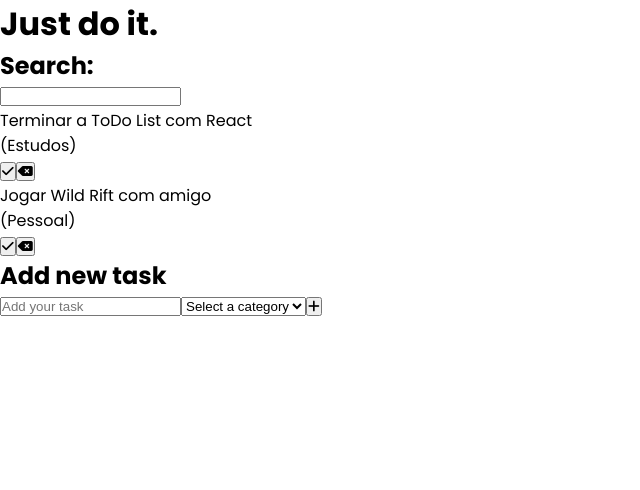
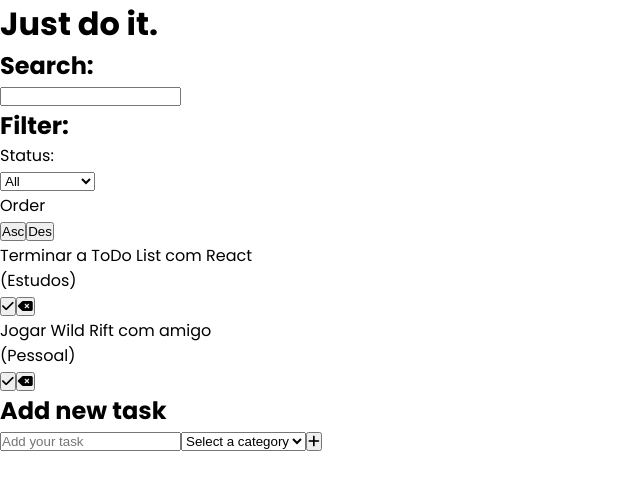
Before and after one commit to codebyveronica/ToDo-React, a React (Vite) app in the folder todo/: page / in a window 1280 px wide. Shown: the top 490 px of the page, without its empty margins (0-640 px from the left). Built offline with nearby package versions, Linux system fonts and the light colour scheme.

Commit message:
add filter functionality
I added a select with the functionality to filter tasks between all, complete and incomplete.

```diff
--- a/todo/src/App.jsx
+++ b/todo/src/App.jsx
@@ -3,6 +3,7 @@ import { useState } from "react";
 import ToDo from "./components/ToDo";
 import ToDoForm from "./components/ToDoForm";
 import Search from "./components/Search";
+import Filter from "./components/Filter";
 
 import "./App.css";
 
@@ -23,6 +24,8 @@ function App() {
   ]);
 
   const [search, setSearch] = useState("");
+
+  const [filter, setFilter] = useState("All");
 
   const addToDo = (text, category) => {
     const newTodos = [
@@ -58,8 +61,16 @@ function App() {
     <div>
       <h1>Just do it.</h1>
       <Search search={search} setSearch={setSearch} />
+      <Filter filter={filter} setFilter={setFilter} />
       <div className="todo-list">
         {todos
+          .filter((todo) =>
+            filter === "All"
+              ? true
+              : filter === "Completed"
+              ? todo.isCompleted
+              : !todo.isCompleted
+          )
           .filter((todo) =>
             todo.text.toLowerCase().includes(search.toLowerCase())
           )
--- /dev/null
+++ b/todo/src/components/Filter.jsx
@@ -0,0 +1,24 @@
+const Filter = ({ filter, setFilter }) => {
+  return (
+    <div className="filter">
+      <h2>Filter:</h2>
+      <div className="filter-options">
+        <div>
+          <p>Status:</p>
+          <select value={filter} onChange={(e) => setFilter(e.target.value)}>
+            <option value="All">All</option>
+            <option value="Completed">Completed</option>
+            <option value="Incompleted">Incompleted</option>
+          </select>
+        </div>
+        <div>
+          <p>Order</p>
+          <button>Asc</button>
+          <button>Des</button>
+        </div>
+      </div>
+    </div>
+  );
+};
+
+export default Filter;
```
